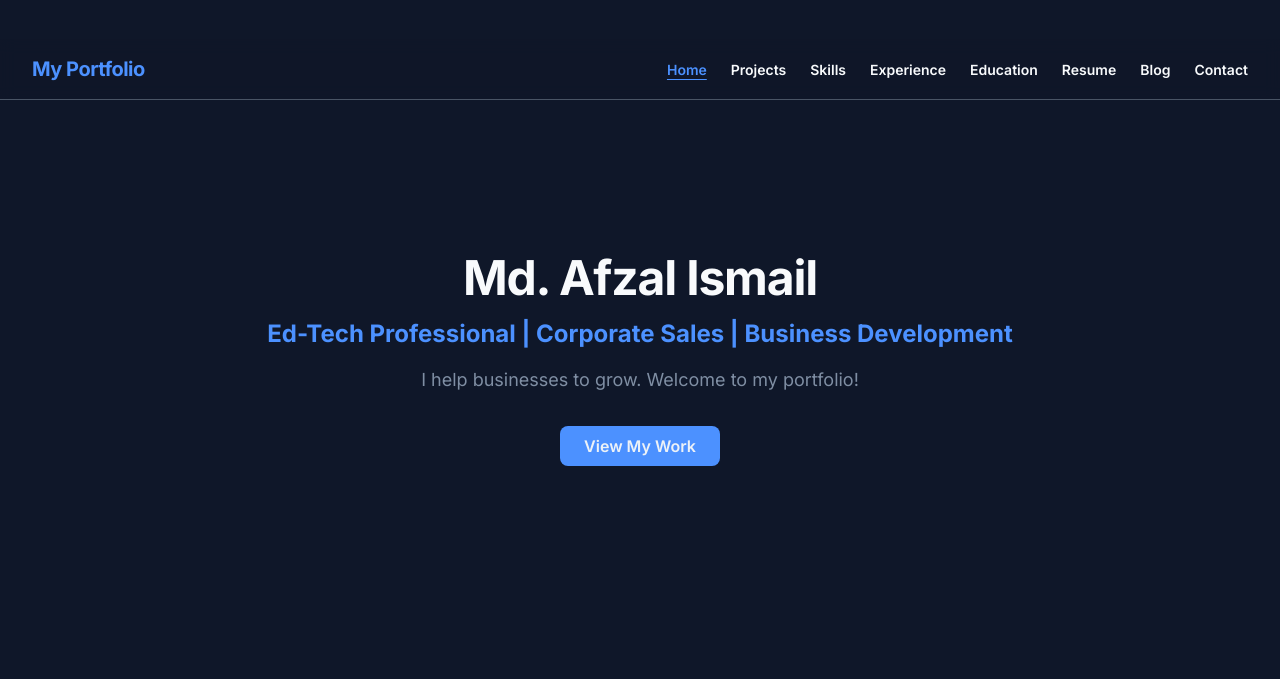
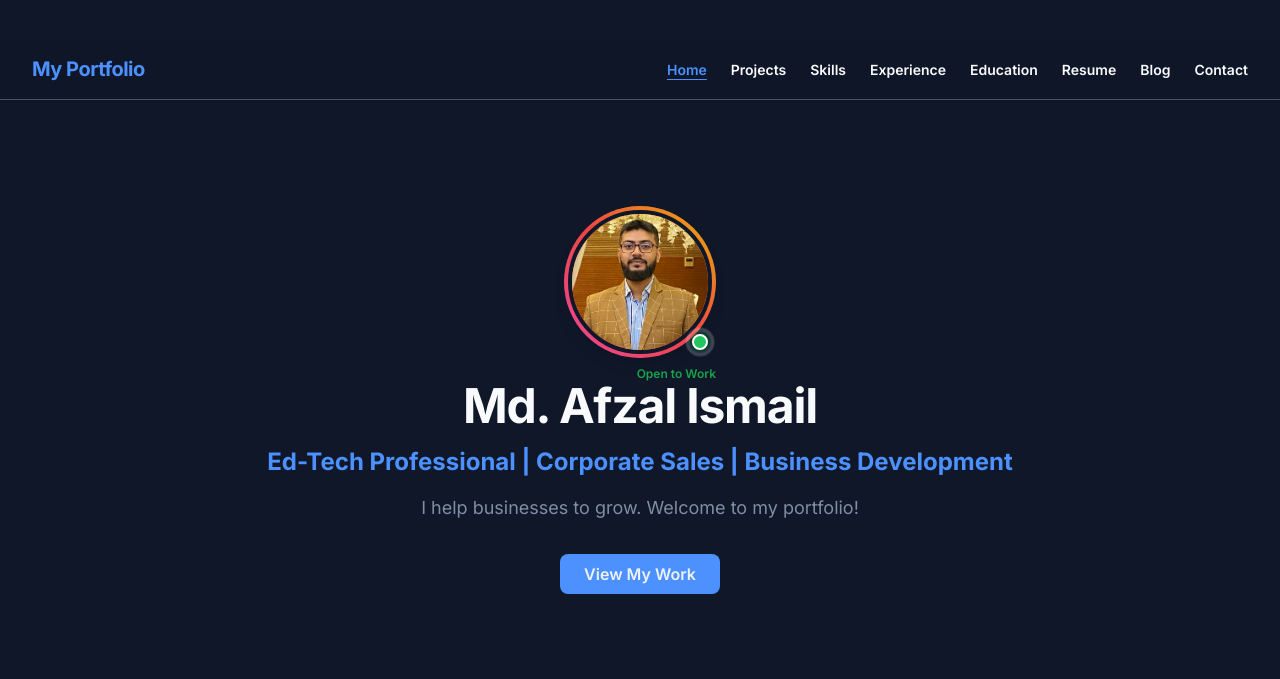
Before and after one commit to afzalismailsakif/Portfolio-Afzal-Ismail, a React (Vite) app: page / in a window 1280 px wide. Shown: the part 121-800 px from the top of the page. Built offline with nearby package versions, Linux system fonts and the light colour scheme.

Commit message:
Image adding and status

```diff
--- a/src/components/HeroSection.tsx
+++ b/src/components/HeroSection.tsx
@@ -1,13 +1,41 @@
+const HeroSection = () => (
+  <section
+    id="hero"
+    className="flex flex-col items-center justify-center min-h-[75vh] text-center px-4 animate-fade-in"
+  >
+    {/* Profile Image with Status Dot */}
+    <div className="relative mb-6 group transition-transform duration-300 hover:scale-105">
+      {/* Gradient Border */}
+      <div className="rounded-full p-1 bg-gradient-to-tr from-pink-500 via-red-500 to-yellow-500 shadow-lg">
+        <img
+          src="/image.jpg" // Replace with actual image path
+          alt="Md. Afzal Ismail"
+          className="w-36 h-36 rounded-full object-cover border-4 border-background transition-transform duration-500 ease-in-out group-hover:scale-110"
+        />
+      </div>
 
-const HeroSection = () => (
-  <section id="hero" className="flex flex-col items-center justify-center min-h-[65vh] text-center animate-fade-in">
+      {/* Status Dot (Pulsing + Static) */}
+      <span className="absolute bottom-2 right-2 block w-4 h-4 bg-green-500 border-2 border-white rounded-full animate-ping-slow"></span>
+      <span className="absolute bottom-2 right-2 block w-4 h-4 bg-green-500 border-2 border-white rounded-full z-10"></span>
+
+      {/* Optional “Open to Work” Label */}
+      <span className="absolute bottom-[-1.5rem] right-0 text-xs text-green-600 font-semibold">
+        Open to Work
+      </span>
+    </div>
+
     <h1 className="text-4xl md:text-5xl font-bold mb-4 tracking-tight">
       Md. Afzal Ismail
     </h1>
-    <h2 className="text-xl md:text-2xl text-accent mb-4">Ed-Tech Professional | Corporate Sales | Business Development</h2>
+
+    <h2 className="text-xl md:text-2xl text-accent mb-4">
+      Ed-Tech Professional | Corporate Sales | Business Development
+    </h2>
+
     <p className="max-w-2xl text-lg text-muted-foreground mb-6">
       I help businesses to grow. Welcome to my portfolio!
     </p>
+
     <a
       href="#projects"
       className="inline-block px-6 py-2 mt-2 bg-accent text-primary rounded-lg font-semibold hover:scale-105 hover:shadow-lg active:scale-95 transition-all duration-200"
--- a/tailwind.config.ts
+++ b/tailwind.config.ts
@@ -81,12 +81,17 @@ export default {
       '0%': { opacity: '0', transform: 'scale(0.98)' },
       '100%': { opacity: '1', transform: 'scale(1)' },
     },
+    ping: {
+      '75%, 100%': { transform: 'scale(2)', opacity: '0' },
+    },
   },
   animation: {
     'fade-in-up': 'fade-in-up 0.8s cubic-bezier(0.22,1,0.36,1) both',
     'fade-in': 'fade-in 0.5s cubic-bezier(0.22,1,0.36,1) both',
+    'ping-slow': 'ping 2s cubic-bezier(0, 0, 0.2, 1) infinite',
   }
 }
+
   },
   plugins: [require("tailwindcss-animate")],
 } satisfies Config;
```
Also changed, not shown: public/image.jpg (added). Lines whose indentation alone changed are shown as unchanged.
